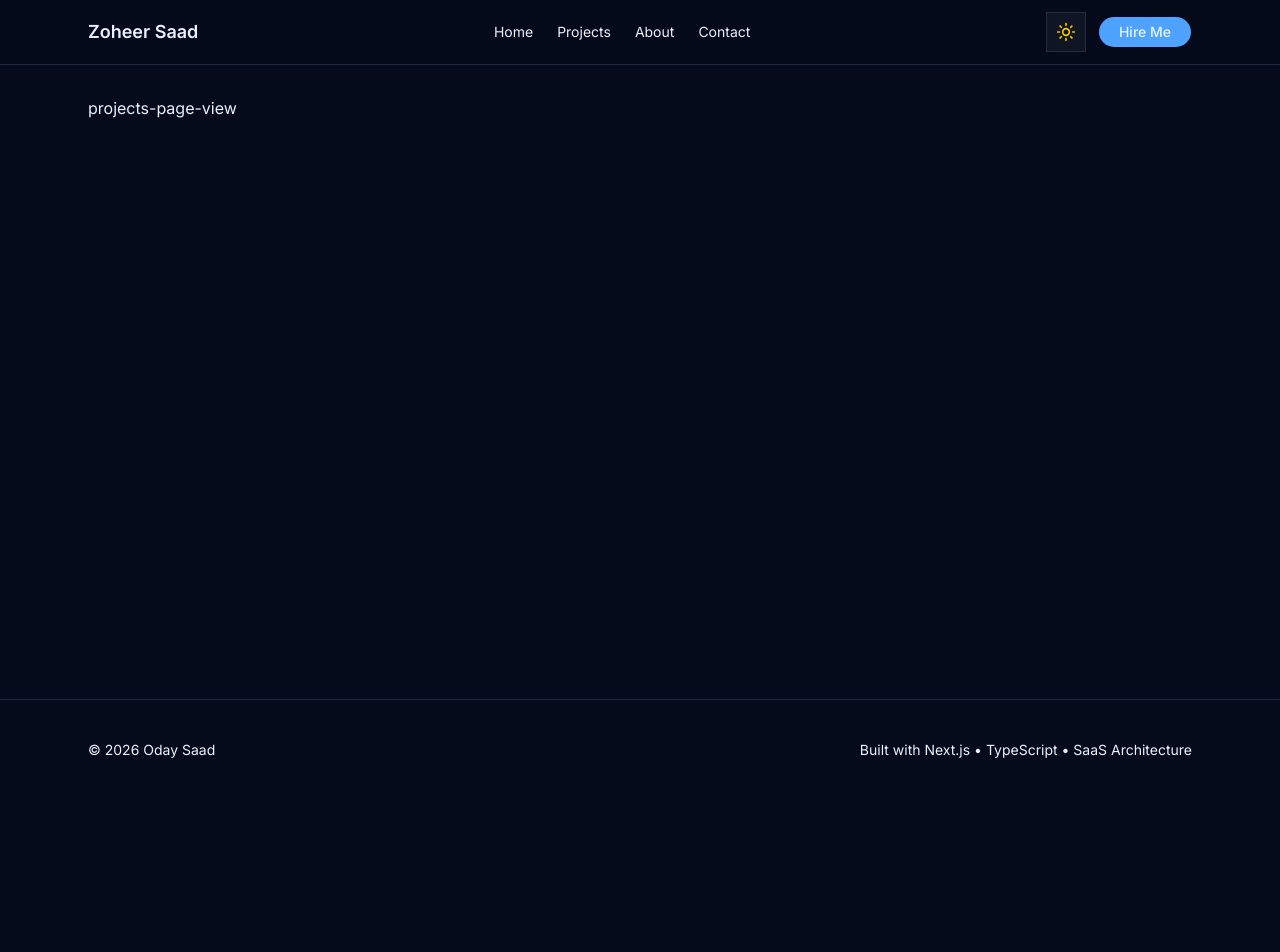
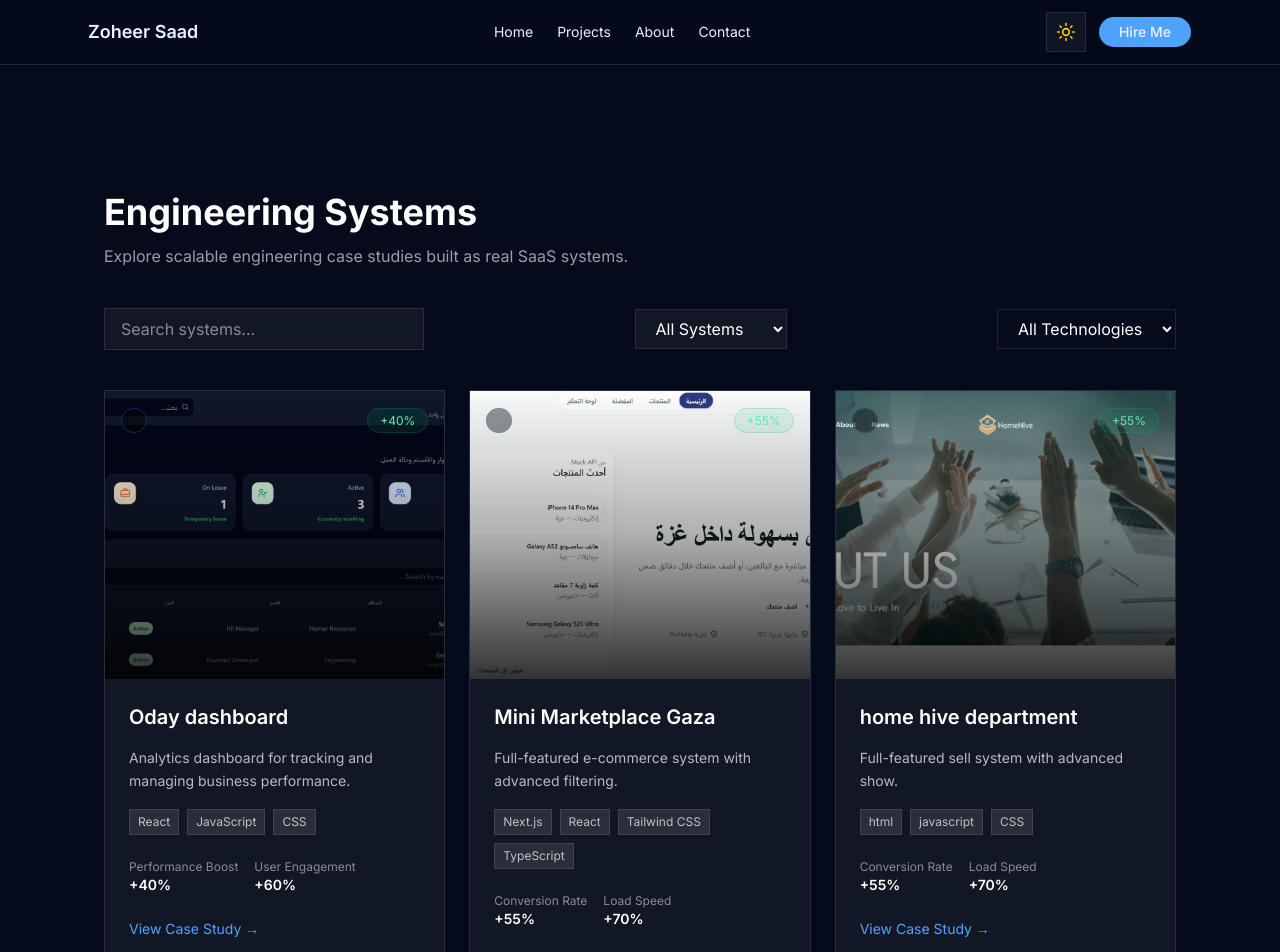
Before and after one commit to odaysaad2003-png/portfolio-SaaS, a Next.js app: page /projects in a window 1280 px wide. Shown: the top 952 px of the page. Before the commit the page ends 800 px from the top, so only its background shows below. Built offline with nearby package versions, Linux system fonts and the light colour scheme.

Commit message:
add cod project page and filter

```diff
--- a/src/app/(public)/page.tsx
+++ b/src/app/(public)/page.tsx
@@ -1,5 +1,4 @@
 import {HeroSection} from "@/features/home/components/hero-section";
-import CaseStudiesGrid from "@/features/projects/components/case-studies-grid";
 import {StatsSection} from "@/features/home/components/status.section";
 import {WhatIDoSection} from "@/features/home/components/what-i-do/what-i-do-section";
 import {TechStackSection} from "@/features/home/components/tech-stack/tech-stack-section";
@@ -12,7 +11,6 @@ export default function HomePage() {
             <StatsSection />
             <WhatIDoSection />
             <TechStackSection />
-            <CaseStudiesGrid />
             <ProjectsPreviewSection />
             <CTASection />
         </>
--- a/src/app/(public)/projects/page.tsx
+++ b/src/app/(public)/projects/page.tsx
@@ -1,5 +1,5 @@
 
-import ProjectsPageView from "@/features/projects/components/projects-page-view";
+import{ ProjectsPageView} from "@/features/projects/components/projects-page-view";
 
 
 export default function ProjectsPage() {
--- a/src/features/home/components/projects-preview/system-card.tsx
+++ b/src/features/home/components/projects-preview/system-card.tsx
@@ -95,13 +95,7 @@ export function SystemCard({
                         ))}
                     </div>
 
-                    <Link
-                        href={`/projects/${slug}`}
-                        className="mt-2 inline-flex items-center gap-2 text-sm font-medium text-blue-400 transition hover:text-blue-300"
-                    >
-                        View Case Study
-                        <ArrowRight className="h-4 w-4 transition-transform group-hover:translate-x-1" />
-                    </Link>
+
                 </div>
             </article>
         </Link>
--- a/src/features/projects/components/project-card.tsx
+++ b/src/features/projects/components/project-card.tsx
@@ -0,0 +1,88 @@
+import Image from "next/image";
+import Link from "next/link";
+
+type Props = {
+    title: string;
+    description: string;
+    slug: string;
+    type: string;
+    technologies: string[];
+    metrics: {label: string; value: string}[];
+    imageUrl?: string;
+    imageAlt?: string;
+};
+
+export function ProjectCard({title, description, slug, type, technologies, metrics, imageUrl, imageAlt}: Props) {
+    return (
+        <Link
+            href={`/projects/${slug}`}
+            className="group flex flex-col overflow-hidden rounded-2xl border border-white/10 bg-white/5 transition hover:bg-white/10"
+        >
+            {/* IMAGE - BIGGER */}
+            <div className="relative h-72 w-full overflow-hidden">
+                {imageUrl && (
+                    <Image
+                        src={imageUrl}
+                        alt={imageAlt || title}
+                        fill
+                        className="object-cover transition-transform duration-500 group-hover:scale-105"
+                    />
+                )}
+
+                <div className="absolute inset-0 bg-gradient-to-t from-black/80 via-black/30 to-transparent" />
+
+                {/* TYPE BADGE ON IMAGE */}
+                <div className="absolute top-4 left-4">
+                    <span className="text-xs px-3 py-1 rounded-full bg-black/40 text-blue-300 border border-blue-500/30 backdrop-blur">
+                        {type}
+                    </span>
+                </div>
+
+                {/* METRIC ON IMAGE */}
+                {metrics?.[0] && (
+                    <div className="absolute top-4 right-4">
+                        <span className="text-xs px-3 py-1 rounded-full bg-emerald-500/10 text-emerald-300 border border-emerald-500/20 backdrop-blur">
+                            {metrics[0].value}
+                        </span>
+                    </div>
+                )}
+            </div>
+
+            {/* CONTENT */}
+            <div className="p-6 space-y-4">
+                {/* TITLE */}
+                <h3 className="text-xl font-semibold text-white">{title}</h3>
+
+                {/* DESCRIPTION (MORE SPACE) */}
+                <p className="text-sm text-white/70 leading-relaxed">{description}</p>
+
+                {/* TECH STACK */}
+                <div className="flex flex-wrap gap-2">
+                    {technologies.slice(0, 5).map((tech) => (
+                        <span
+                            key={tech}
+                            className="text-xs px-2 py-1 rounded-md bg-white/10 text-white/70 border border-white/10"
+                        >
+                            {tech}
+                        </span>
+                    ))}
+                </div>
+
+                {/* METRICS ROW (EXPANDED) */}
+                <div className="flex flex-wrap gap-4 pt-2">
+                    {metrics.slice(0, 2).map((m) => (
+                        <div key={m.label} className="flex flex-col">
+                            <span className="text-xs text-white/50">{m.label}</span>
+                            <span className="text-sm font-semibold text-white">{m.value}</span>
+                        </div>
+                    ))}
+                </div>
+
+                {/* CTA INDICATOR */}
+                <div className="pt-2 text-sm text-blue-400 group-hover:text-blue-300 transition flex items-center gap-2">
+                    View Case Study →
+                </div>
+            </div>
+        </Link>
+    );
+}
--- a/src/features/projects/components/projects-filters.tsx
+++ b/src/features/projects/components/projects-filters.tsx
@@ -0,0 +1,48 @@
+type Props = {
+    search: string;
+    type: string;
+    tech: string;
+    onTechChange: (value: string) => void;
+    onSearchChange: (value: string) => void;
+    onTypeChange: (value: string) => void;
+};
+
+export function ProjectsFilters({search, type, tech, onSearchChange, onTypeChange, onTechChange}: Props) {
+    return (
+        <div className="flex flex-col gap-4 md:flex-row md:items-center md:justify-between">
+            {/* Search */}
+            <input
+                value={search}
+                onChange={(e) => onSearchChange(e.target.value)}
+                placeholder="Search systems..."
+                className="w-full md:w-80 rounded-xl border border-white/10 bg-white/5 px-4 py-2 text-white outline-none"
+            />
+
+            {/* Type Filter */}
+            <select
+                value={type}
+                onChange={(e) => onTypeChange(e.target.value)}
+                className="rounded-xl border border-white/10 bg-white/5 px-4 py-2 text-white"
+            >
+                <option value="all">All Systems</option>
+                <option value="SaaS System">SaaS</option>
+                <option value="Commerce System">E-commerce</option>
+                <option value="Productivity System">Productivity</option>
+            </select>
+            <select
+                value={tech}
+                onChange={(e) => onTechChange(e.target.value)}
+                className="rounded-xl border border-white/10  px-4 py-2 text-white"
+            >
+                <option value="all" className="text-white">
+                    All Technologies
+                </option>
+                <option value="React">React</option>
+                <option value="Next.js">Next.js</option>
+                <option value="JavaScript">JavaScript</option>
+                <option value="TypeScript">TypeScript</option>
+                <option value="CSS">CSS</option>
+            </select>
+        </div>
+    );
+}
--- a/src/features/projects/components/projects-grid.tsx
+++ b/src/features/projects/components/projects-grid.tsx
@@ -0,0 +1,31 @@
+import {ProjectCard} from "@/features/projects/components/project-card";
+
+import type {Project} from "@/types/project";
+
+type Props = {
+    projects: Project[];
+};
+
+export function ProjectsGrid({projects}: Props) {
+    if (projects.length === 0) {
+        return <div className="text-white/50 text-sm">No systems found.</div>;
+    }
+
+    return (
+        <div className="grid gap-6 md:grid-cols-2 lg:grid-cols-3">
+            {projects.map((project) => (
+                <ProjectCard
+                    key={project.id}
+                    title={project.title}
+                    description={project.description}
+                    slug={project.slug}
+                    type={project.type}
+                    technologies={project.technologies}
+                    metrics={project.metrics}
+                    imageUrl={project.images?.[0]?.url}
+                    imageAlt={project.images?.[0]?.alt}
+                />
+            ))}
+        </div>
+    );
+}
--- a/src/features/projects/components/projects-header.tsx
+++ b/src/features/projects/components/projects-header.tsx
@@ -0,0 +1,11 @@
+export function ProjectsHeader() {
+    return (
+        <div className="space-y-3">
+            <h1 className="text-4xl font-bold text-white">Engineering Systems</h1>
+
+            <p className="text-white/60 max-w-2xl">
+                Explore scalable engineering case studies built as real SaaS systems.
+            </p>
+        </div>
+    );
+}
--- a/src/features/projects/components/projects-page-view.tsx
+++ b/src/features/projects/components/projects-page-view.tsx
@@ -1,5 +1,46 @@
-import React from 'react'
+"use client";
 
-export default function ProjectsPageView() {
-    return <div>projects-page-view</div>;
+import {useMemo, useState} from "react";
+
+import {projects} from "@/lib/data/project.data";
+
+import {ProjectsHeader} from "./projects-header";
+import {ProjectsFilters} from "./projects-filters";
+import {ProjectsGrid} from "./projects-grid";
+
+export function ProjectsPageView() {
+    const [search, setSearch] = useState("");
+    const [type, setType] = useState("all");
+    const [tech, setTech] = useState("all");
+
+    const filteredProjects = useMemo(() => {
+        return projects.filter((project) => {
+            const matchesSearch = project.title.toLowerCase().includes(search.toLowerCase());
+
+            const matchesType = type === "all" || project.type === type;
+
+            const matchesTech = tech === "all" || project.technologies.includes(tech);
+
+            return matchesSearch && matchesType && matchesTech;
+        });
+    }, [search, type, tech]);
+
+    return (
+        <section className="min-h-screen py-24">
+            <div className="mx-auto max-w-6xl px-4 space-y-10">
+                <ProjectsHeader />
+
+                <ProjectsFilters
+                    search={search}
+                    type={type}
+                    tech={tech}
+                    onSearchChange={setSearch}
+                    onTypeChange={setType}
+                    onTechChange={setTech}
+                />
+
+                <ProjectsGrid projects={filteredProjects} />
+            </div>
+        </section>
+    );
 }
```
